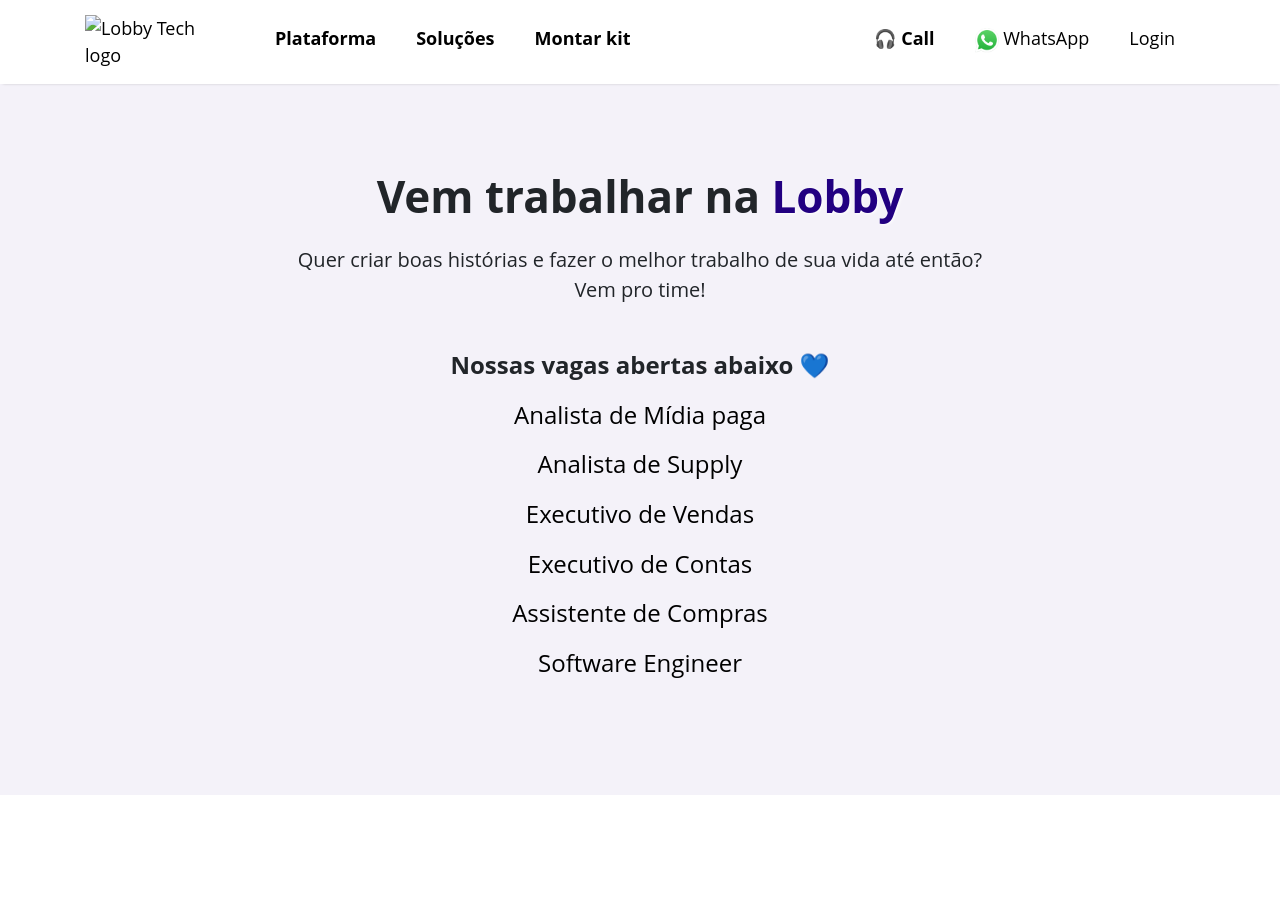
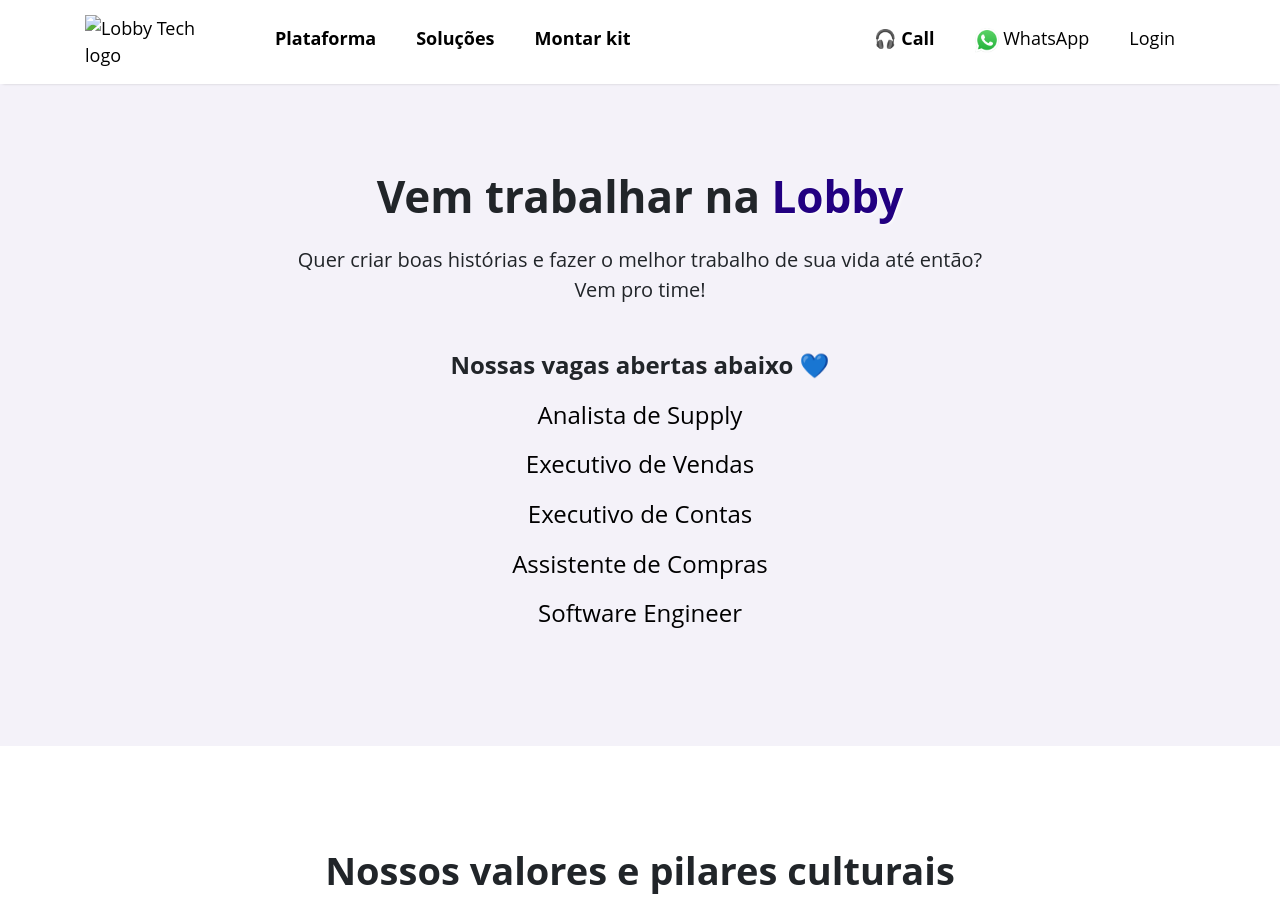
Before and after one commit to lobby-tech/lobby.tech, a Jekyll site: the page built from vem-pra-lobby.html, in a window 1280 px wide and 900 px high. Built offline with Jekyll 4.4.1, drawn with Linux system fonts in a browser that asks for light colours; a script that is not in the unit is left out.

Commit message:
Updated vem pra lobby

```diff
--- a/vem-pra-lobby.html
+++ b/vem-pra-lobby.html
@@ -16,9 +16,6 @@
         <br>
         <p class="font--lg">
           <b>Nossas vagas abertas abaixo 💙</b>
-        </p>
-        <p class="font--lg">
-          <a target="_blank" href="https://docs.google.com/document/d/1lPA8a2SITSjMuD0i5hmRHyJMsOCbakB8_9wsrsR1krY/edit?usp=sharing">Analista de Mídia paga</a>
         </p>
         <p class="font--lg">
           <a target="_blank" href="https://docs.google.com/document/d/1SeqMw6E5dAezwyMV6zs1wNO-fztzThMu9rLTYIYyVkw/edit?usp=sharing">Analista de Supply</a>
```
